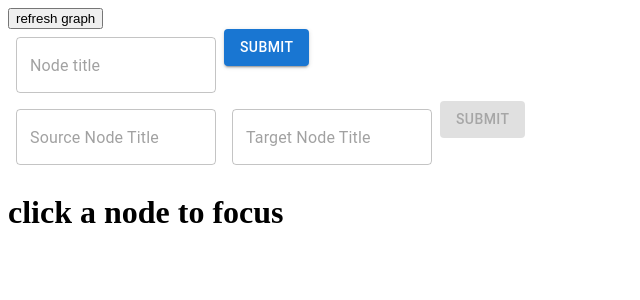
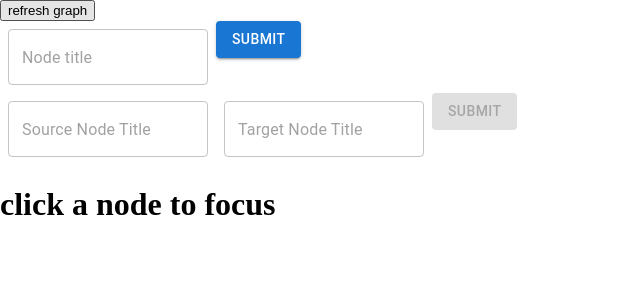
Before and after one commit to andrewchen0028/freeschool-frontend, a React (Create React App) app: page / in a window 1280 px wide. Shown: the top 300 px of the page, without its empty margins (0-640 px from the left). Built offline with nearby package versions, Linux system fonts and the light colour scheme; no server answers.

Commit message:
add stylesheet to remove default margins

```diff
--- a/src/App.js
+++ b/src/App.js
@@ -7,7 +7,7 @@ import url from "./globals";
 import AddNodeForm from "./components/AddNodeForm";
 import AddLinkForm from "./components/AddLinkForm";
 
-function App() {
+export default function App() {
   const [graph, setGraph] = useState({ nodes: [], links: [] });
   const [focus, setFocus] = useState(null);
 
@@ -65,5 +65,3 @@ function App() {
     </div>
   )
 }
-
-export default App;
--- a/src/functions/renderGraph.js
+++ b/src/functions/renderGraph.js
@@ -1,6 +1,6 @@
 import ForceGraph from "force-graph";
 
-function renderGraph(graphData, onNodeClick) {
+export default function renderGraph(graphData, onNodeClick) {
   const graph = ForceGraph();
   graph(document.getElementById("graph"))
     .graphData(graphData)
@@ -30,7 +30,8 @@ function renderGraph(graphData, onNodeClick) {
     })
     .linkDirectionalArrowLength(8)
     .linkDirectionalArrowRelPos(1)
-    .onNodeClick((node) => { onNodeClick(node) });
+    .onNodeClick((node) => {
+      graph.centerAt(node.x, node.y, 250);
+      onNodeClick(node);
+    });
 }
-
-export default renderGraph;
--- a/src/index.js
+++ b/src/index.js
@@ -1,6 +1,7 @@
 import React from "react";
 import ReactDOM from "react-dom/client";
 import App from "./App";
+import "./styles.css";
 
 const root = ReactDOM.createRoot(document.getElementById("root"));
 root.render(
--- /dev/null
+++ b/src/styles.css
@@ -0,0 +1,4 @@
+body {
+  margin: 0;
+  padding: 0;
+}
```
